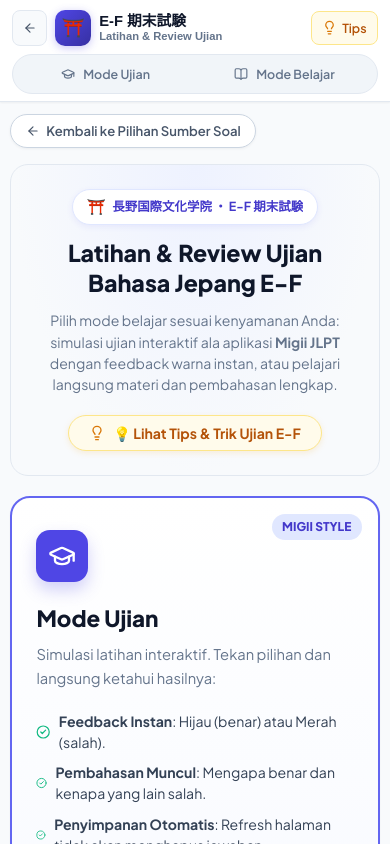
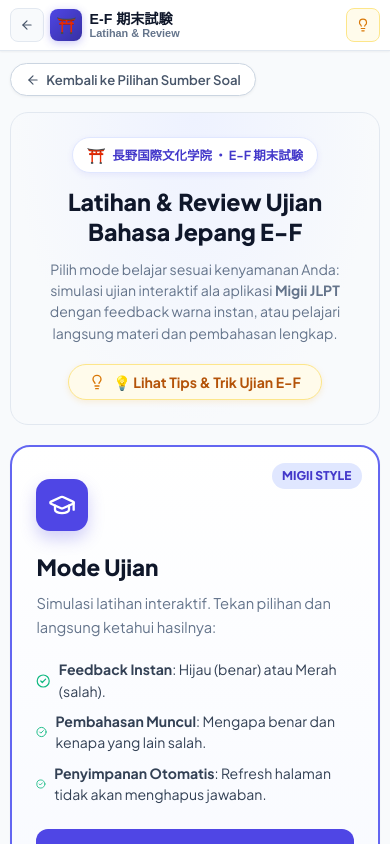
Before and after one commit to fathurzoy/ef-gakkou, a React (Vite) app: page / in a window 390 px wide. Both pictures are taken after a click on the button "Mulai Belajar / Ujian E-F". Shown: the top 844 px of the page. Built offline with nearby package versions, Linux system fonts and the light colour scheme.

Commit message:
fix(ui): prevent mobile horizontal overflow on reset, remove navbar mode tabs, and fix E-F back navigation

```diff
--- a/src/components/Header.tsx
+++ b/src/components/Header.tsx
@@ -40,16 +40,21 @@
   return (
     <header className="app-header">
       <div className="header-inner">
-        {/* Row 1: Top Bar on Mobile, Left + Center + Right on Desktop */}
+        {/* Top Bar: Left Brand & Back + Right Actions */}
         <div className="header-top-row">
           {/* Back button & Logo */}
-          <div className="header-brand-group">
-            {onBackToSourceSelect && (
+          <div className="header-brand-group" style={{ display: 'flex', alignItems: 'center', gap: '0.4rem', minWidth: 0, flexShrink: 1 }}>
             <button
-                onClick={onBackToSourceSelect}
+              onClick={() => {
+                if (mode !== 'select') {
+                  onSwitchMode('select');
+                } else if (onBackToSourceSelect) {
+                  onBackToSourceSelect();
+                }
+              }}
               className="btn btn-ghost"
               style={{
-                  padding: '0.35rem 0.6rem',
+                padding: '0.35rem 0.55rem',
                 borderRadius: '8px',
                 fontSize: '0.78rem',
                 display: 'flex',
@@ -58,16 +63,17 @@
                 color: '#475569',
                 border: '1px solid #e2e8f0',
                 background: '#f8fafc',
-                  height: '36px',
+                height: '34px',
                 fontWeight: 600,
                 flexShrink: 0,
               }}
-                title="Kembali ke Pilihan Sumber Soal"
+              title={mode !== 'select' ? "Kembali ke Menu Pilihan Mode" : "Kembali ke Pilihan Sumber Soal"}
             >
               <ArrowLeft size={14} />
-                <span className="desktop-only">Ganti Sumber</span>
+              <span className="desktop-only">
+                {mode !== 'select' ? 'Pilih Mode' : 'Ganti Sumber'}
+              </span>
             </button>
-            )}
 
             <button
               onClick={() => onSwitchMode('select')}
@@ -77,82 +83,43 @@
                 cursor: 'pointer',
                 display: 'flex',
                 alignItems: 'center',
-                gap: '0.5rem',
+                gap: '0.45rem',
                 padding: 0,
                 textAlign: 'left',
+                minWidth: 0,
               }}
+              title="Kembali ke Menu Pilihan Mode"
             >
               <div
                 style={{
-                  width: '36px',
-                  height: '36px',
-                  borderRadius: '10px',
+                  width: '32px',
+                  height: '32px',
+                  borderRadius: '8px',
                   background: 'linear-gradient(135deg, #4f46e5 0%, #3730a3 100%)',
                   color: '#ffffff',
                   display: 'flex',
                   alignItems: 'center',
                   justifyContent: 'center',
-                  fontSize: '1.15rem',
+                  fontSize: '1rem',
                   boxShadow: '0 2px 8px rgba(79, 70, 229, 0.3)',
                   flexShrink: 0,
                 }}
               >
                 ⛩️
               </div>
-              <div className="header-title-block">
-                <div style={{ fontSize: '0.92rem', fontWeight: 800, color: '#0f172a', lineHeight: 1.2 }}>
+              <div className="header-title-block" style={{ minWidth: 0, overflow: 'hidden' }}>
+                <div style={{ fontSize: '0.88rem', fontWeight: 800, color: '#0f172a', lineHeight: 1.2, whiteSpace: 'nowrap', overflow: 'hidden', textOverflow: 'ellipsis' }}>
                   E-F 期末試験
                 </div>
-                <div style={{ fontSize: '0.7rem', color: '#64748b', fontWeight: 600 }}>
-                  Latihan & Review Ujian
+                <div style={{ fontSize: '0.68rem', color: mode === 'exam' ? '#4f46e5' : mode === 'review' ? '#0891b2' : '#64748b', fontWeight: 700, whiteSpace: 'nowrap', overflow: 'hidden', textOverflow: 'ellipsis' }}>
+                  {mode === 'exam' ? 'Mode Ujian' : mode === 'review' ? 'Mode Belajar' : 'Latihan & Review'}
                 </div>
               </div>
             </button>
           </div>
 
-          {/* Desktop Center Mode Switcher Tabs */}
-          <div
-            className="desktop-only header-center-tabs"
-            style={{
-              background: '#f1f5f9',
-              padding: '0.25rem',
-              borderRadius: '9999px',
-              border: '1px solid #e2e8f0',
-            }}
-          >
-            <button
-              onClick={() => onSwitchMode('exam')}
-              className={`btn ${mode === 'exam' ? 'btn-primary' : 'btn-ghost'}`}
-              style={{
-                fontSize: '0.8rem',
-                padding: '0.4rem 0.85rem',
-                borderRadius: '9999px',
-                height: '34px',
-                gap: '0.35rem',
-              }}
-            >
-              <GraduationCap size={15} />
-              <span>Mode Ujian</span>
-            </button>
-
-            <button
-              onClick={() => onSwitchMode('review')}
-              className={`btn ${mode === 'review' ? 'btn-primary' : 'btn-ghost'}`}
-              style={{
-                fontSize: '0.8rem',
-                padding: '0.4rem 0.85rem',
-                borderRadius: '9999px',
-                height: '34px',
-                gap: '0.35rem',
-              }}
-            >
-              <BookOpen size={15} />
-              <span>Mode Belajar</span>
-            </button>
-          </div>
-
-          {/* Right Action Icons (Common & Desktop stats) */}
-          <div className="header-actions-group">
+          {/* Right Action Icons */}
+          <div className="header-actions-group" style={{ display: 'flex', alignItems: 'center', gap: '0.35rem', flexShrink: 0 }}>
             {/* Desktop Score Badges */}
             {mode === 'exam' && (
               <div
@@ -204,19 +171,19 @@
                 onClick={onOpenDrawer}
                 className="btn btn-secondary"
                 style={{
-                  fontSize: '0.78rem',
-                  padding: '0.35rem 0.65rem',
+                  fontSize: '0.75rem',
+                  padding: '0.35rem 0.55rem',
                   borderRadius: '8px',
                   height: '34px',
                   display: 'flex',
                   alignItems: 'center',
-                  gap: '0.3rem',
+                  gap: '0.25rem',
+                  flexShrink: 0,
                 }}
                 title="Daftar Soal 1-60"
               >
-                <LayoutGrid size={15} color="#4f46e5" />
-                <span className="desktop-only">Grid ({totalAnswered}/60)</span>
-                <span className="mobile-only" style={{ fontWeight: 700 }}>{totalAnswered}/60</span>
+                <LayoutGrid size={14} color="#4f46e5" />
+                <span style={{ fontWeight: 700 }}>{totalAnswered}/60</span>
               </button>
             )}
 
@@ -225,22 +192,22 @@
               onClick={onOpenTips}
               className="btn btn-secondary"
               style={{
-                fontSize: '0.78rem',
-                padding: '0.35rem 0.65rem',
+                fontSize: '0.75rem',
+                padding: '0.35rem 0.55rem',
                 borderRadius: '8px',
                 height: '34px',
                 display: 'flex',
                 alignItems: 'center',
-                gap: '0.3rem',
+                gap: '0.25rem',
                 background: '#fffbeb',
                 borderColor: '#fde68a',
                 color: '#b45309',
+                flexShrink: 0,
               }}
               title="Lihat Tips & Trik Mengerjakan Ujian"
             >
-              <Lightbulb size={15} color="#d97706" />
-              <span className="desktop-only">Tips & Trik</span>
-              <span className="mobile-only">Tips</span>
+              <Lightbulb size={14} color="#d97706" />
+              <span className="desktop-only">Tips</span>
             </button>
 
             {/* Reset button */}
@@ -253,81 +220,20 @@
                   borderRadius: '8px',
                   height: '34px',
                   width: '34px',
+                  minWidth: '34px',
+                  maxWidth: '34px',
                   color: '#94a3b8',
+                  flexShrink: 0,
+                  display: 'flex',
+                  alignItems: 'center',
+                  justifyContent: 'center',
                 }}
                 title="Reset Semua Progres Ujian"
               >
-                <RotateCcw size={15} />
+                <RotateCcw size={14} />
               </button>
             )}
           </div>
-        </div>
-
-        {/* Row 2: Mobile Sub-Row with Mode Switcher & Stats */}
-        <div className="mobile-only header-sub-row">
-          <div className="header-mode-switcher">
-            <button
-              onClick={() => onSwitchMode('exam')}
-              className={`btn ${mode === 'exam' ? 'btn-primary' : 'btn-ghost'}`}
-            >
-              <GraduationCap size={14} />
-              <span>Mode Ujian</span>
-            </button>
-
-            <button
-              onClick={() => onSwitchMode('review')}
-              className={`btn ${mode === 'review' ? 'btn-primary' : 'btn-ghost'}`}
-            >
-              <BookOpen size={14} />
-              <span>Mode Belajar</span>
-            </button>
-          </div>
-
-          {/* Mobile Score Badges in Exam Mode */}
-          {mode === 'exam' && (
-            <div
-              style={{
-                display: 'flex',
-                alignItems: 'center',
-                gap: '0.3rem',
-                fontSize: '0.75rem',
-                fontWeight: 700,
-                flexShrink: 0,
-              }}
-            >
-              <span
-                style={{
-                  display: 'inline-flex',
-                  alignItems: 'center',
-                  gap: '0.2rem',
-                  color: '#059669',
-                  background: '#ecfdf5',
-                  padding: '0.25rem 0.45rem',
-                  borderRadius: '6px',
-                  border: '1px solid #a7f3d0',
-                }}
-                title="Jumlah Benar"
-              >
-                <CheckCircle2 size={12} /> {totalCorrect}
-              </span>
-
-              <span
-                style={{
-                  display: 'inline-flex',
-                  alignItems: 'center',
-                  gap: '0.2rem',
-                  color: '#dc2626',
-                  background: '#fef2f2',
-                  padding: '0.25rem 0.45rem',
-                  borderRadius: '6px',
-                  border: '1px solid #fecaca',
-                }}
-                title="Jumlah Salah"
-              >
-                <XCircle size={12} /> {totalIncorrect}
-              </span>
-            </div>
-          )}
         </div>
       </div>
 
--- a/src/components/ModeSelection.tsx
+++ b/src/components/ModeSelection.tsx
@@ -156,6 +156,8 @@
               boxShadow: '0 4px 12px rgba(0,0,0,0.04)',
               flexWrap: 'wrap',
               justifyContent: 'center',
+              maxWidth: '100%',
+              boxSizing: 'border-box',
             }}
           >
             <div style={{ display: 'flex', alignItems: 'center', gap: '0.4rem' }}>
--- a/src/components/dekiru/DekiruExamView.tsx
+++ b/src/components/dekiru/DekiruExamView.tsx
@@ -2136,40 +2136,40 @@
         <div className="header-inner">
           <div className="header-top-row">
             {/* Left: Back to Exam Selection & Exam Switcher */}
-            <div className="header-brand-group">
+            <div className="header-brand-group" style={{ display: "flex", alignItems: "center", gap: "0.4rem", minWidth: 0, flexShrink: 1 }}>
               <button
                 onClick={handleBackToExamSelection}
                 className="btn btn-ghost"
-                style={{ padding: "0.35rem 0.65rem", borderRadius: "10px", gap: "0.3rem" }}
-                title="Ganti Paket Ujian"
+                style={{ padding: "0.35rem 0.55rem", borderRadius: "8px", gap: "0.25rem", height: "34px", flexShrink: 0 }}
+                title="Kembali ke Pilihan Ujian"
               >
-                <ArrowLeft size={16} />
-                <span className="desktop-only" style={{ fontSize: "0.82rem" }}>Pilih Ujian</span>
+                <ArrowLeft size={15} />
+                <span className="desktop-only" style={{ fontSize: "0.78rem" }}>Pilih Ujian</span>
               </button>
 
-              <div style={{ display: "flex", alignItems: "center", gap: "0.6rem" }}>
+              <div style={{ display: "flex", alignItems: "center", gap: "0.45rem", minWidth: 0 }}>
                 <div
                   style={{
-                    width: "34px",
-                    height: "34px",
+                    width: "32px",
+                    height: "32px",
                     borderRadius: "8px",
                     background: "linear-gradient(135deg, #4f46e5 0%, #3730a3 100%)",
                     color: "#ffffff",
                     display: "flex",
                     alignItems: "center",
                     justifyContent: "center",
-                    fontSize: "1.1rem",
+                    fontSize: "1rem",
                     flexShrink: 0,
                   }}
                 >
                   ⛩️
                 </div>
-                <div>
-                  <div style={{ fontSize: "0.95rem", fontWeight: 800, color: "#0f172a", lineHeight: 1.2 }}>
+                <div style={{ minWidth: 0, overflow: "hidden" }}>
+                  <div style={{ fontSize: "0.88rem", fontWeight: 800, color: "#0f172a", lineHeight: 1.2, whiteSpace: "nowrap", overflow: "hidden", textOverflow: "ellipsis" }}>
                     {currentExamData.exam.title.replace(/『できる日本語初級』/g, "").trim()}
                   </div>
-                  <div style={{ fontSize: "0.72rem", color: "#4f46e5", fontWeight: 700 }}>
-                    {currentExamData.exam.id === 'dekiru-review-1-3'
+                  <div style={{ fontSize: "0.68rem", color: activeTab === "exam" ? "#4f46e5" : "#0891b2", fontWeight: 700, whiteSpace: "nowrap", overflow: "hidden", textOverflow: "ellipsis" }}>
+                    {(currentExamData.exam.id === 'dekiru-review-1-3'
                       ? "Ujian 1 (Bab 1-3)"
                       : currentExamData.exam.id === 'dekiru-review-4-6'
                       ? "Ujian 2 (Bab 4-6)"
@@ -2177,55 +2177,14 @@
                       ? "Ujian 3 (Bab 7-9)"
                       : currentExamData.exam.id === 'dekiru-review-10-12'
                       ? "Ujian 4 (Bab 10-12)"
-                      : "Ujian 5 (Bab 13-15)"}
+                      : "Ujian 5 (Bab 13-15)") + (activeTab === "exam" ? " • Mode Ujian" : " • Mode Belajar")}
                   </div>
                 </div>
               </div>
             </div>
 
-            {/* Center: Mode Switcher */}
-            <div
-              className="desktop-only header-center-tabs"
-              style={{
-                background: "#f1f5f9",
-                padding: "0.25rem",
-                borderRadius: "9999px",
-                border: "1px solid #e2e8f0",
-              }}
-            >
-              <button
-                onClick={() => handleTabChange("study")}
-                className={"btn " + (activeTab === "study" ? "btn-primary" : "btn-ghost")}
-                style={{
-                  fontSize: "0.8rem",
-                  padding: "0.4rem 0.85rem",
-                  borderRadius: "9999px",
-                  height: "34px",
-                  gap: "0.35rem",
-                }}
-              >
-                <BookOpen size={15} />
-                <span>Mode Belajar</span>
-              </button>
-
-              <button
-                onClick={() => handleTabChange("exam")}
-                className={"btn " + (activeTab === "exam" ? "btn-primary" : "btn-ghost")}
-                style={{
-                  fontSize: "0.8rem",
-                  padding: "0.4rem 0.85rem",
-                  borderRadius: "9999px",
-                  height: "34px",
-                  gap: "0.35rem",
-                }}
-              >
-                <GraduationCap size={15} />
-                <span>Mode Ujian</span>
-              </button>
-            </div>
-
             {/* Right: Actions */}
-            <div className="header-actions-group">
+            <div className="header-actions-group" style={{ display: "flex", alignItems: "center", gap: "0.35rem", flexShrink: 0 }}>
               {/* Switch Exam Button */}
               <button
                 onClick={() => {
@@ -2235,17 +2194,17 @@
                 }}
                 className="btn btn-secondary"
                 style={{
-                  fontSize: "0.78rem",
-                  padding: "0.35rem 0.65rem",
+                  fontSize: "0.75rem",
+                  padding: "0.35rem 0.55rem",
                   borderRadius: "8px",
-                  gap: "0.35rem",
+                  gap: "0.3rem",
+                  flexShrink: 0,
+                  height: "34px",
                 }}
                 title="Pindah ke paket ujian berikutnya"
               >
                 <Shuffle size={13} />
-                <span className="desktop-only">
-                  Ganti Ujian
-                </span>
+                <span className="desktop-only">Ganti Ujian</span>
               </button>
 
               {activeTab === "exam" ? (
@@ -2253,30 +2212,33 @@
                   onClick={() => setIsAiModalOpen(true)}
                   className="btn btn-secondary"
                   style={{
-                    fontSize: "0.78rem",
-                    padding: "0.35rem 0.65rem",
+                    fontSize: "0.75rem",
+                    padding: "0.35rem 0.55rem",
                     borderRadius: "8px",
                     color: "#7c3aed",
                     border: "1.5px solid #c4b5fd",
                     background: "#f5f3ff",
                     display: "flex",
                     alignItems: "center",
-                    gap: "0.35rem",
+                    gap: "0.3rem",
                     fontWeight: 700,
+                    flexShrink: 0,
+                    height: "34px",
                   }}
                   title="Buka Verifikasi Jawaban AI Terpadu"
                 >
                   <Sparkles size={14} color="#7c3aed" />
-                  <span>Verifikasi AI</span>
+                  <span className="desktop-only">Verifikasi AI</span>
+                  <span className="mobile-only">AI</span>
                 </button>
               ) : (
-                <span className="badge badge-indigo" style={{ fontSize: "0.75rem", textTransform: "none" }}>
+                <span className="badge badge-indigo desktop-only" style={{ fontSize: "0.75rem", textTransform: "none", height: "34px", display: "inline-flex", alignItems: "center" }}>
                   {currentExamData.sections.length} Seksi Soal
                 </span>
               )}
 
               {answeredCount > 0 && activeTab === "exam" && (
-                <div style={{ display: "flex", alignItems: "center", gap: "0.4rem" }}>
+                <div style={{ display: "flex", alignItems: "center", gap: "0.35rem", flexShrink: 0 }}>
                   <span
                     className="desktop-only"
                     style={{
@@ -2300,34 +2262,20 @@
                       borderRadius: "8px",
                       height: "34px",
                       width: "34px",
+                      minWidth: "34px",
+                      maxWidth: "34px",
                       color: "#94a3b8",
+                      flexShrink: 0,
+                      display: "flex",
+                      alignItems: "center",
+                      justifyContent: "center",
                     }}
                     title="Reset Jawaban Ujian Ini"
                   >
-                    <RotateCcw size={15} />
+                    <RotateCcw size={14} />
                   </button>
                 </div>
               )}
-            </div>
-          </div>
-
-          {/* Row 2 on Mobile/Tablet */}
-          <div className="mobile-only header-sub-row">
-            <div className="header-mode-switcher">
-              <button
-                onClick={() => handleTabChange("study")}
-                className={"btn " + (activeTab === "study" ? "btn-primary" : "btn-ghost")}
-              >
-                <BookOpen size={14} />
-                <span>Mode Belajar</span>
-              </button>
-              <button
-                onClick={() => handleTabChange("exam")}
-                className={"btn " + (activeTab === "exam" ? "btn-primary" : "btn-ghost")}
-              >
-                <GraduationCap size={14} />
-                <span>Mode Ujian</span>
-              </button>
             </div>
           </div>
         </div>
--- a/src/index.css
+++ b/src/index.css
@@ -51,6 +51,7 @@
   padding: 0;
 }
 
+html,
 body {
   font-family: var(--font-sans);
   background-color: var(--bg-primary);
@@ -59,6 +60,9 @@
   -webkit-font-smoothing: antialiased;
   -moz-osx-font-smoothing: grayscale;
   min-height: 100vh;
+  overflow-x: hidden;
+  max-width: 100vw;
+  width: 100%;
 }
 
 /* Japanese & Furigana typography */
@@ -88,6 +92,9 @@
   display: flex;
   flex-direction: column;
   min-height: 100vh;
+  overflow-x: hidden;
+  max-width: 100vw;
+  width: 100%;
 }
 
 .main-content {
@@ -460,8 +467,8 @@
   }
 
   .header-inner {
-    padding: 0.6rem 0.75rem 0.45rem 0.75rem;
-    gap: 0.5rem;
+    padding: 0.5rem 0.65rem;
+    gap: 0;
   }
 
   .header-top-row {
@@ -469,34 +476,18 @@
     display: flex;
     align-items: center;
     justify-content: space-between;
-    gap: 0.5rem;
+    gap: 0.35rem;
+    min-width: 0;
   }
 
-  .header-sub-row {
-    width: 100%;
-    display: flex !important;
-    align-items: center;
-    justify-content: space-between;
-    gap: 0.5rem;
+  .header-brand-group {
+    min-width: 0;
+    flex-shrink: 1;
   }
 
-  .header-mode-switcher {
-    flex: 1;
-    display: flex;
-    background: #f1f5f9;
-    padding: 0.2rem;
-    border-radius: 9999px;
-    border: 1px solid #e2e8f0;
-    max-width: 440px;
-  }
-
-  .header-mode-switcher .btn {
-    flex: 1;
-    font-size: 0.78rem !important;
-    padding: 0.35rem 0.5rem !important;
-    height: 32px !important;
-    justify-content: center;
-    white-space: nowrap;
+  .header-actions-group {
+    flex-shrink: 0;
+    gap: 0.3rem;
   }
 
   /* Mode selection hero */
```
Also changed, not shown: src/components/QuestionCard.tsx (+7 -6 lines). Lines whose indentation alone changed are shown as unchanged.
